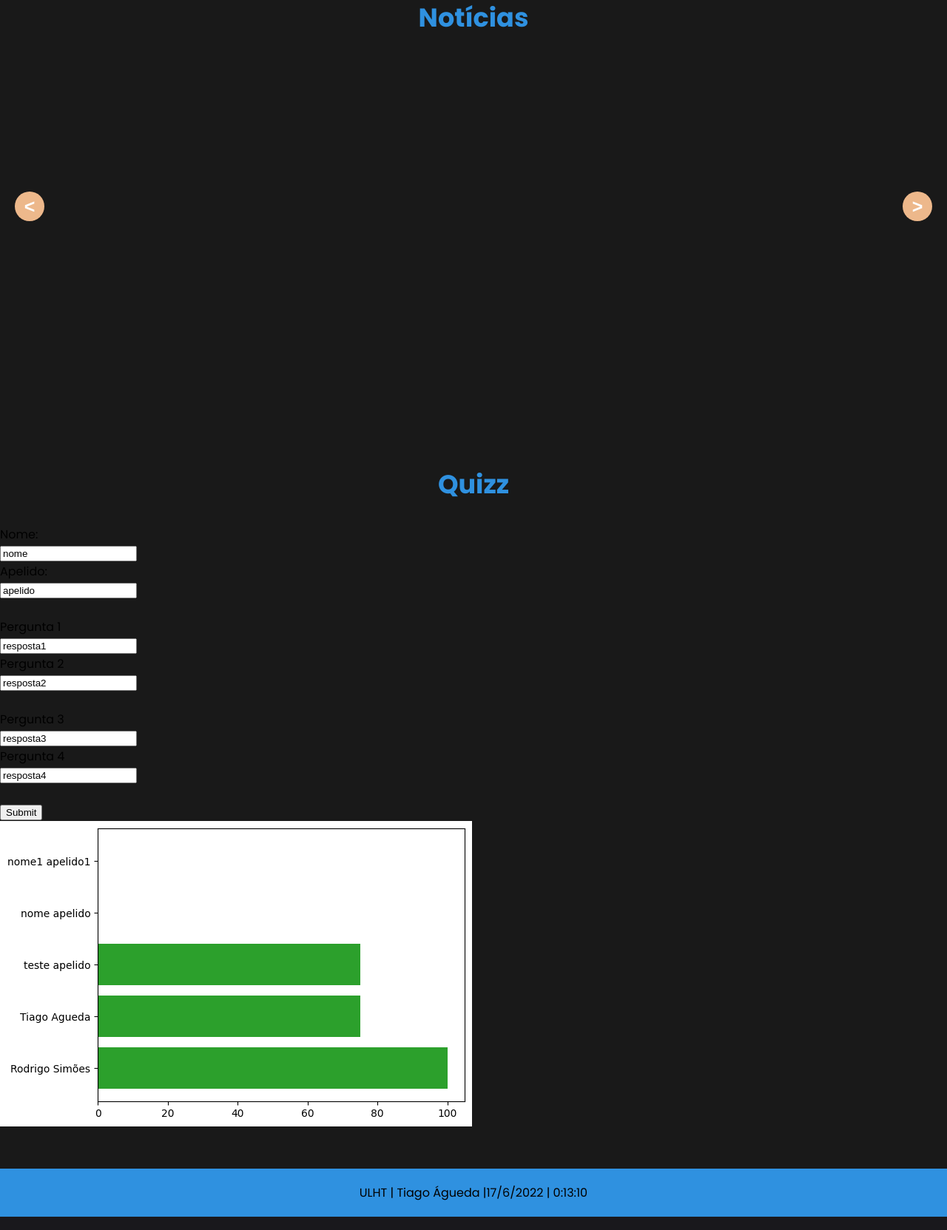
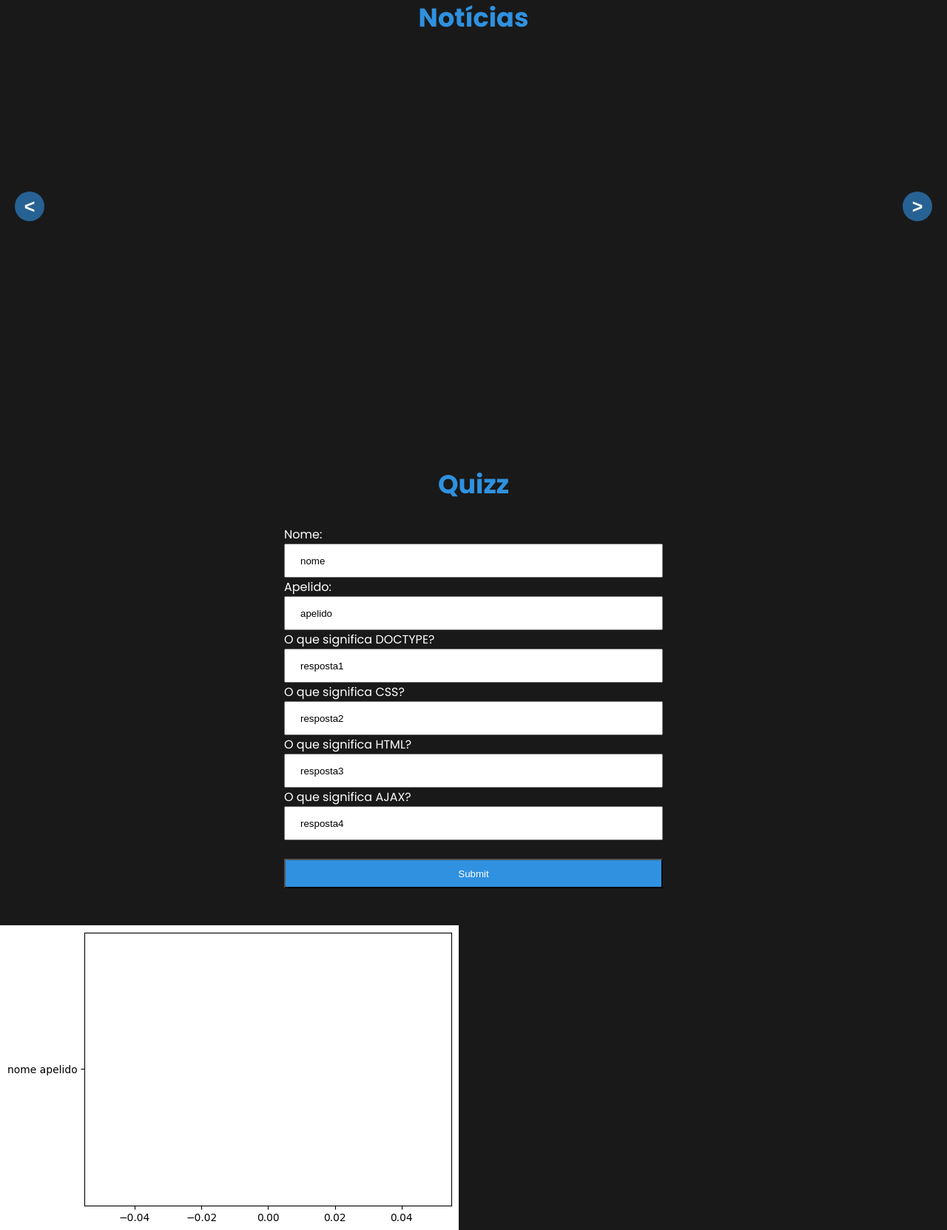
Before and after one commit to tiagoagueda240/portfolio-web, a Django app: page /web in a window 1280 px wide. Shown: the part 1972-3635 px from the top of the page at 74% size. Run offline with Django 4.2, Linux system fonts and the light colour scheme; data that the repository does not hold is empty; parts of the project's set-up code (start-up, migrations or seed data) failed here and were passed over; some libraries are stand-ins or nearby versions.

Commit message:
atualizaçao

```diff
--- a/portfolio/static/portfolio/css/estilos.css
+++ b/portfolio/static/portfolio/css/estilos.css
@@ -905,7 +905,7 @@
     transform: translateX(-50%);
     width: 350px;
     z-index: 2;
-    background-color: #cd5334;
+    background-color: #2f91e0;
     @media (max-width: 992px) {
         width: 270px;
     }
@@ -919,7 +919,7 @@
     z-index: 1;
     border-radius: 30px;
     box-shadow: 14px 21px 69px #c4c6e7;
-  background-color: #cd5334;
+  background-color: #2f91e0;
     @media (max-width: 992px) {
         width: 250px;
     }
@@ -962,7 +962,7 @@
     margin: 0 20px;
     width: 40px;
     height: 40px;
-    background-color: #edb88b;
+    background-color: #2f90e09d;
     color: #fff;
 }
 .carrossel-controls button:focus {
@@ -1018,14 +1018,14 @@
     width: 100%;
 }
 .carrossel-nav li {
-    background: #cd5334;
+    background: #2f91e0;
     border-radius: 50%;
     height: 10px;
     margin: 0 16px;
     width: 10px;
 }
 .carrossel-nav li.carrossel-item-selected {
-    background: #edb88b;
+    background: #2f90e09d;
 }
 
 p.mark-blue {
--- a/portfolio/templates/portfolio/blog.html
+++ b/portfolio/templates/portfolio/blog.html
@@ -4,7 +4,7 @@
 	<section class="head">
         <div class="content">
             <h2 class="title">Blog</h2>
-            <span class="subtitle">Lorem Ipsum is simply dummy text of the printing and typesetting industry.</span>
+            <span class="subtitle">Comentários realizados neste blog</span>
         </div>
     </section>
 
@@ -22,6 +22,6 @@
         {% endfor %}
     </section>
 
-    <a href="{% url 'portfolio:criar' %}" class="btn btn-success btn-block">+ Nova Tarefa</a>
+    <a href="{% url 'portfolio:criar' %}" class="btn btn-success btn-block">+ Novo comentário</a>
 
 {% endblock %}
--- a/portfolio/templates/portfolio/contactos.html
+++ b/portfolio/templates/portfolio/contactos.html
@@ -4,7 +4,7 @@
 <section class="head">
     <div class="content">
         <h2 class="title">Contactos</h2>
-        <span class="subtitle">Lorem Ipsum is simply dummy text of the printing and typesetting industry.</span>
+        <span class="subtitle">Entra em contacto comigo para mais Informações</span>
     </div>
 </section>
 
--- a/portfolio/templates/portfolio/home.html
+++ b/portfolio/templates/portfolio/home.html
@@ -33,7 +33,7 @@
 </section>
 
 <section class="title">
-   <h2>Api meteriologia</h2>
+   <h2>Api meteorologia</h2>
 </section>
  <section class="tempo">
    <p id="tempMax"> Max: </p>
--- a/portfolio/templates/portfolio/layout.html
+++ b/portfolio/templates/portfolio/layout.html
@@ -70,17 +70,17 @@
         <p>Portfólio</p>
       </div>
       <div class="images">
-        <a class="image-link" href="#">
-          <div class="image" data-label="Ampermago"><img src="https://tiagoagueda.pt/images/portfolio/project-1.jpg" alt=""></div>
+        <a class="image-link" href="https://ampermago.pt/">
+          <div class="image" data-label="Ampermago"><img src="https://tiagoagueda.pt/images/portfolio/project-1.jpg" alt="" target="_blank"></div>
         </a>
-        <a class="image-link" href="#">
+        <a class="image-link" href="https://tiagoagueda.pt/portfolio/sites/carpintaria-sao-jose/index.html#" target="_blank">
           <div class="image" data-label="São José"><img src="https://tiagoagueda.pt/images/portfolio/project-2.jpg" alt=""></div>
         </a>
-        <a class="image-link" href="#">
-          <div class="image" data-label="WoodChat"><img src="	https://tiagoagueda.pt/images/portfolio/project-3.jpg" alt=""></div>
+        <a class="image-link" href="https://tiagoagueda.pt/portfolio/sites/woodchat/index.html">
+          <div class="image" data-label="WoodChat"><img src="	https://tiagoagueda.pt/images/portfolio/project-3.jpg" alt="" target="_blank"></div>
         </a>
       </div>
-      <a class="saber-mais-botao" href="#">Saber Mais</a>
+      <a class="saber-mais-botao" href="https://portfolio-tiago-agueda.herokuapp.com/projetos">Saber Mais</a>
     </div>
   </div>
 </div>
--- a/portfolio/templates/portfolio/projetos.html
+++ b/portfolio/templates/portfolio/projetos.html
@@ -4,7 +4,7 @@
 <section class="head">
     <div class="content">
         <h2 class="title">Projetos</h2>
-        <span class="subtitle">Lorem Ipsum is simply dummy text of the printing and typesetting industry.</span>
+        <span class="subtitle">Projetos realizados por mim e realizados pelos alunos do terceiro ano</span>
     </div>
 </section>
 
--- a/portfolio/templates/portfolio/sobre-mim.html
+++ b/portfolio/templates/portfolio/sobre-mim.html
@@ -5,7 +5,7 @@
 <section class="head">
     <div class="content">
         <h2 class="title">Sobre mim</h2>
-        <span class="subtitle">Lorem Ipsum is simply dummy text of the printing and typesetting industry.</span>
+        <span class="subtitle">Informações sobre mim</span>
     </div>
 </section>
 
--- a/portfolio/templates/portfolio/web.html
+++ b/portfolio/templates/portfolio/web.html
@@ -4,7 +4,7 @@
 <section class="head">
     <div class="content">
         <h2 class="title">Web</h2>
-        <span class="subtitle">Lorem Ipsum is simply dummy text of the printing and typesetting industry.</span>
+        <span class="subtitle">Informações sobre a web e sobre este website</span>
     </div>
 </section>
 
@@ -70,21 +70,25 @@
     <h2>Quizz</h2>
 </section>
 
-<form action="quizz" method="post">
+<form action="quizz" method="post" style="display: flex; justify-content: center;">
     {% csrf_token %}
-    <label for="fname">Nome:</label><br>
-  <input type="text" id="nome" name="nome" value="nome"><br>
-  <label for="lname">Apelido:</label><br>
-  <input type="text" id="apelido" name="apelido" value="apelido"><br><br>
-    <label for="pergunta1">Pergunta 1</label><br>
-    <input type="text" id="resposta1" name="resposta1" value="resposta1"><br>
-    <label for="pergunta2">Pergunta 2</label><br>
-    <input type="text" id="resposta2" name="resposta2" value="resposta2"><br><br>
-    <label for="pergunta3">Pergunta 3</label><br>
-    <input type="text" id="resposta3" name="resposta3" value="resposta3"><br>
-    <label for="pergunta4">Pergunta 4</label><br>
-    <input type="text" id="resposta4" name="resposta4" value="resposta4"><br><br>
-    <input type="submit" value="Submit">
+
+    <div class="form" style="display: flex; flex-direction: column; width: 40%; color: white;">
+        <label for="fname">Nome:</label>
+        <input type="text" id="nome" name="nome" value="nome" style="height: 40px; padding-left: 20px;">
+        <label for="lname">Apelido:</label>
+        <input type="text" id="apelido" name="apelido" value="apelido" style="height: 40px; padding-left: 20px;">
+        <label for="pergunta1">O que significa DOCTYPE?</label>
+        <input type="text" id="resposta1" name="resposta1" value="resposta1" style="height: 40px; padding-left: 20px;">
+        <label for="pergunta2">O que significa CSS?</label>
+        <input type="text" id="resposta2" name="resposta2" value="resposta2" style="height: 40px; padding-left: 20px;">
+        <label for="pergunta3">O que significa HTML?</label>
+        <input type="text" id="resposta3" name="resposta3" value="resposta3" style="height: 40px; padding-left: 20px;">
+        <label for="pergunta4">O que significa AJAX?</label>
+        <input type="text" id="resposta4" name="resposta4" value="resposta4" style="height: 40px; padding-left: 20px;"><br>
+        <input type="submit" value="Submit" style="height: 40px; background-color: #2f91e0;color: white;"><br><br>
+    </div>
+
 </form>
 
 {% load static %}
--- a/portfolio/views.py
+++ b/portfolio/views.py
@@ -71,16 +71,16 @@
     resposta3 = request.POST['resposta3']
     resposta4 = request.POST['resposta4']
 
-    if resposta1 == "1" :
+    if resposta1 == "document type declaration" :
         pontuacao += 25
 
-    if resposta2 == "2" or resposta2 == "2" :
+    if resposta2 == "Cascading Style Sheets" :
         pontuacao += 25
 
-    if resposta3 == "3" or resposta3 == "3" :
+    if resposta3 == "HyperText Markup Language" :
         pontuacao += 25
 
-    if resposta4 == "4" or  resposta4 == "4" :
+    if resposta4 == "Asynchronous JavaScript and XML" :
         pontuacao += 25
 
     return pontuacao
```
Also changed, not shown: portfolio/static/portfolio/images/grafico.png.
